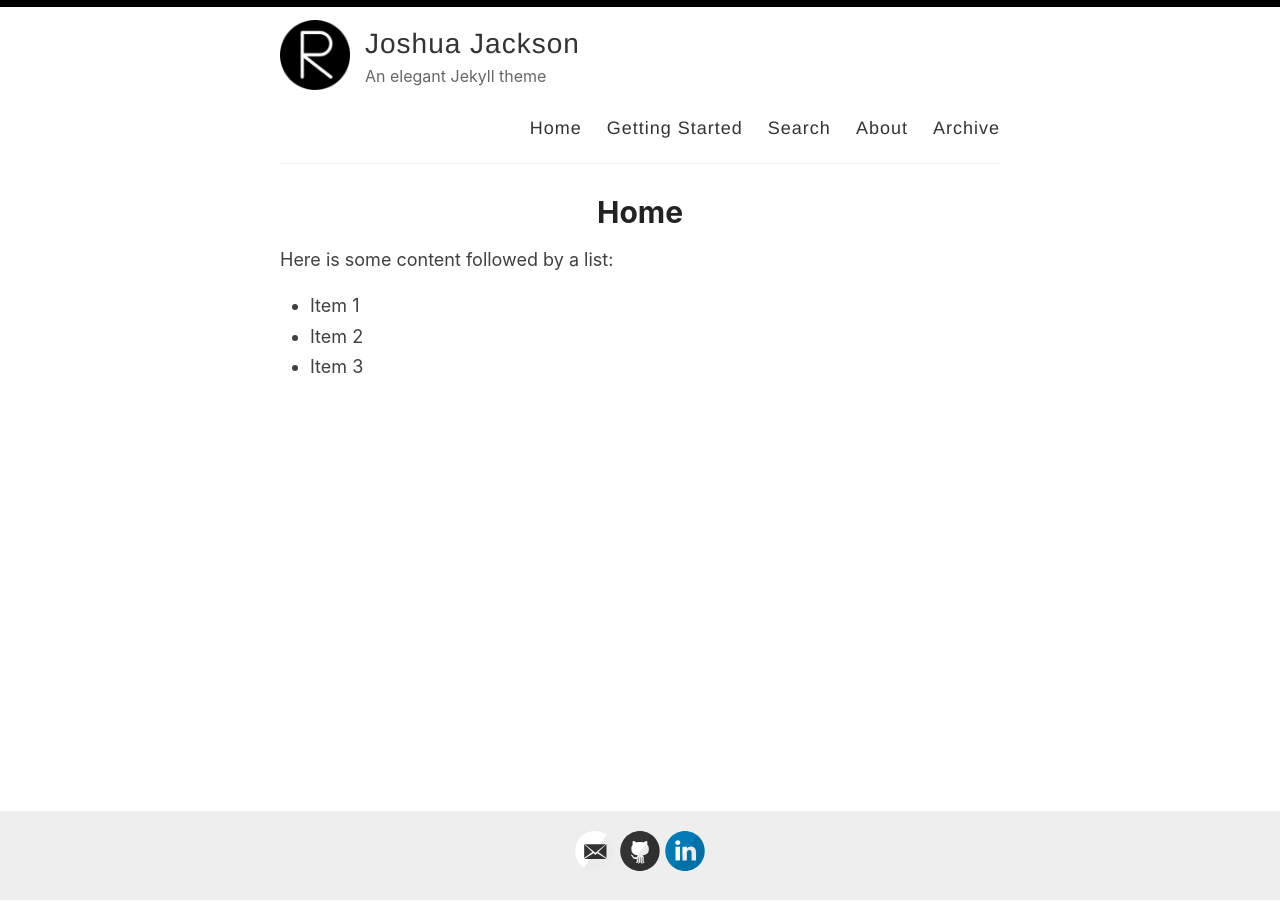
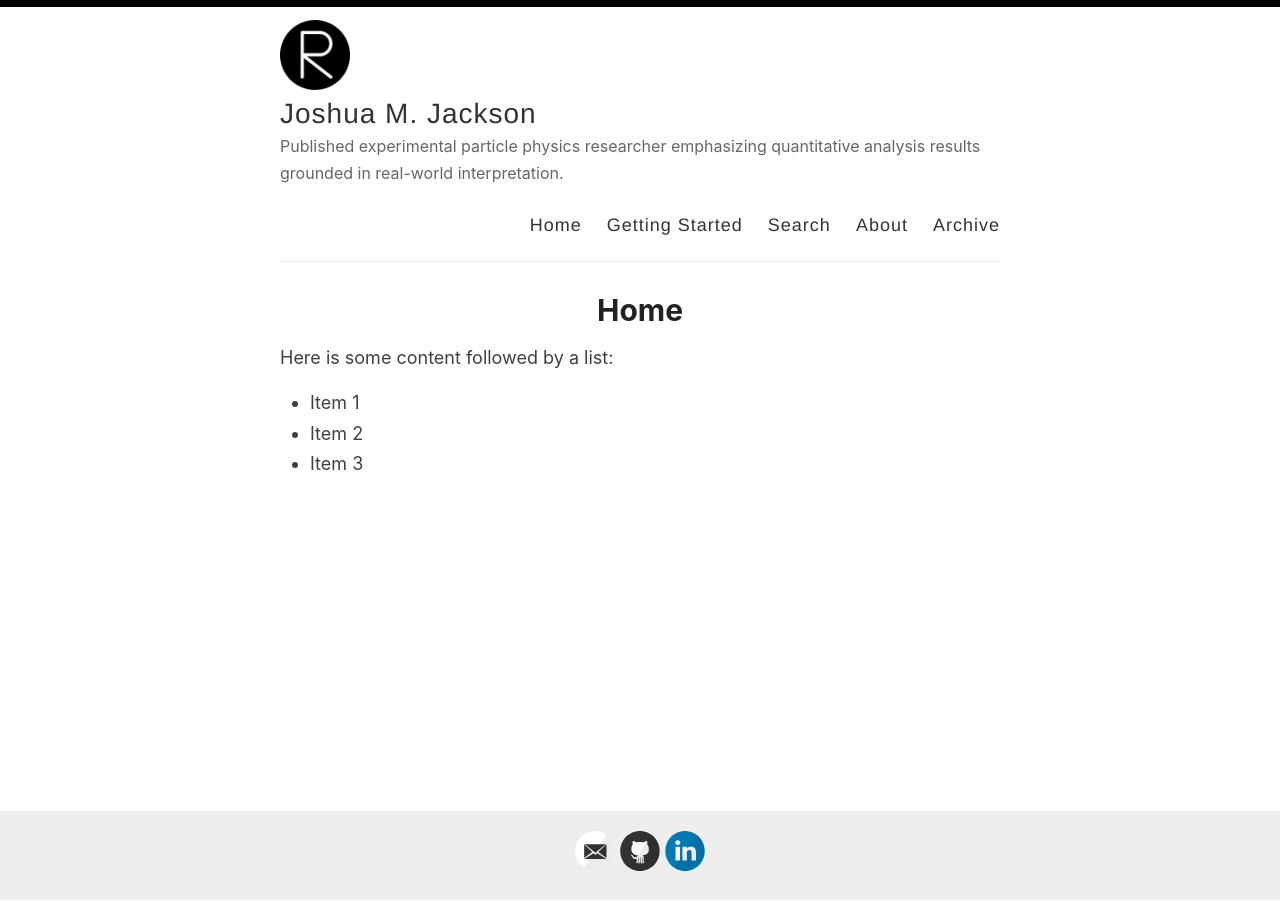
Before and after one commit to joshuamjaxon/joshuamjaxon.github.io, a Jekyll site: the page built from index.md, in a window 1280 px wide. Built offline with Jekyll 4.4.1, drawn with Linux system fonts in a browser that asks for light colours.

Commit message:
Tweaked description and removed analytics

```diff
--- a/_config.yml
+++ b/_config.yml
@@ -3,13 +3,13 @@
 #
 
 # Name of your site (displayed in the header)
-name: Joshua Jackson
+name: Joshua M. Jackson
 
 # Name of the author
 author: Joshua Jackson
 
 # Short bio or description (displayed in the header)
-description: An elegant Jekyll theme
+description: Published experimental particle physics researcher emphasizing quantitative analysis results grounded in real-world interpretation.
 
 # URL of your avatar or profile pic (you could use your GitHub profile pic)
 avatar: /images/reverie.png
@@ -26,7 +26,7 @@ footer-links:
   flickr:
   github: joshuamjaxon
   instagram:
-  linkedin: in/joshua-matthew-jackson
+  linkedin: joshua-matthew-jackson
   pinterest:
   rss: # rss
   twitter: # amit_merchant
@@ -41,7 +41,7 @@ footer-links:
 disqus:
 
 # Enter your Google Analytics web tracking code (e.g. UA-2110908-2) to activate tracking
-google_analytics: UA-43339302-11
+#google_analytics: UA-43339302-11
 
 # For newer "GA4" analytics, use the following instead of the "UA" entry above
 #google_analytics_ga4: G-GABC1DEFG
```
